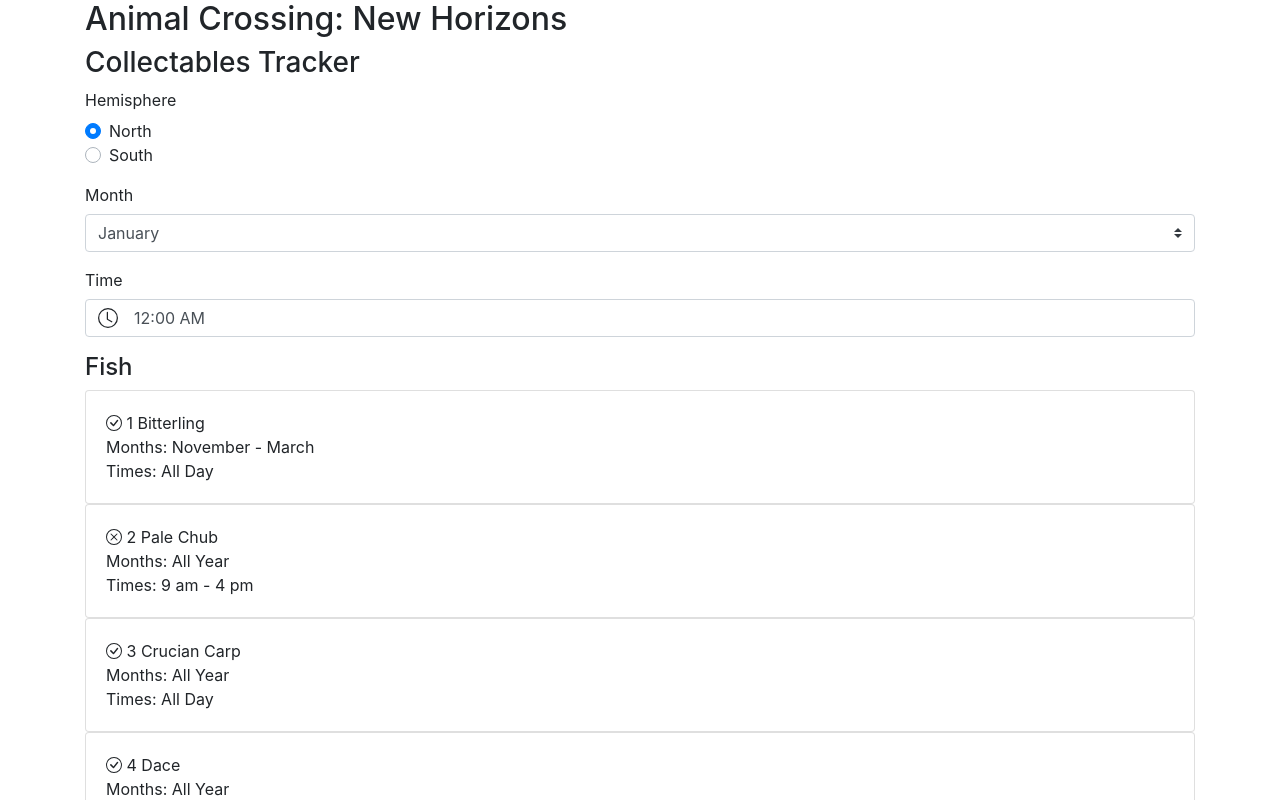
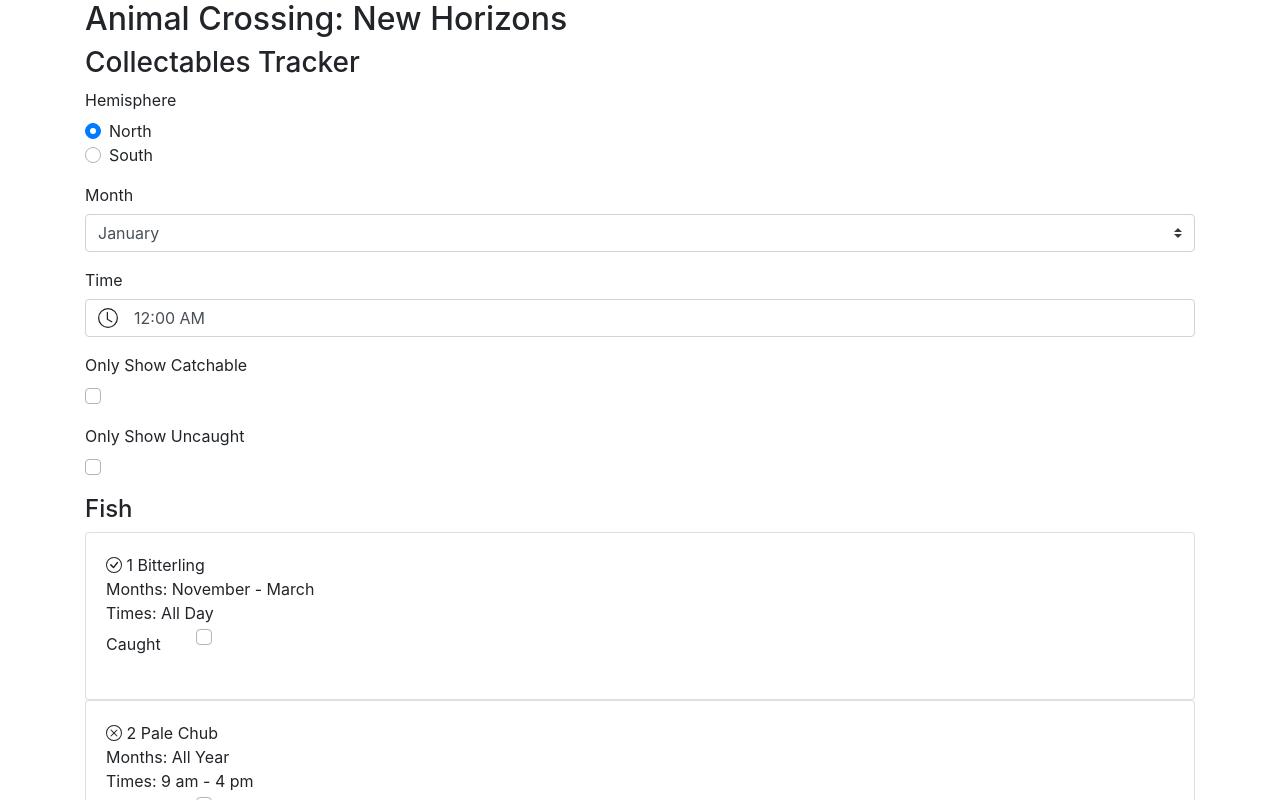
Before and after one commit to nikkocampbell/acnh-tracker, a Vue app: page / in a window 1280 px wide. Shown: the top 800 px of the page. Built offline with nearby package versions, Linux system fonts and the light colour scheme.

Commit message:
Filtering

```diff
--- a/src/App.vue
+++ b/src/App.vue
@@ -35,6 +35,13 @@
             v-model="time"
           />
         </b-form-group>
+
+        <b-form-group label="Only Show Catchable">
+          <b-form-checkbox v-model="onlyCatchable" />
+        </b-form-group>
+        <b-form-group label="Only Show Uncaught">
+          <b-form-checkbox v-model="onlyUncaught"/>
+        </b-form-group>
       </b-col>
     </b-row>
     <b-row>
@@ -43,6 +50,7 @@
         <b-card
           v-for="f in fish"
           :key="f.id"
+          v-show="shouldShowCatchable(f)"
         >
           <catchable :value="f" list="fish"/>
         </b-card>
@@ -70,6 +78,9 @@
 
   data() {
     return {
+      onlyCatchable: false,
+      onlyUncaught: false,
+
       monthOptions: [
         { text: 'January', value: 1 },
         { text: 'February', value: 2 },
@@ -91,6 +102,11 @@
       const today = new Date();
       return `${today.getHours()}:${today.getMinutes()}:${today.getSeconds()}`;
     },
+    shouldShowCatchable({ canCatch, caught }) {
+      if (this.onlyCatchable && !canCatch) return false;
+      if (this.onlyUncaught && caught) return false;
+      return true;
+    },
   },
   computed: {
     ...mapState(['fish']),
--- a/src/components/Catchable.vue
+++ b/src/components/Catchable.vue
@@ -6,6 +6,11 @@
     Months: {{ formattedMonths }}
     <br />
     Times: {{ formattedTimes }}
+    <br />
+    <b-row></b-row>
+    <b-form-group label="Caught" label-cols="1">
+      <b-form-checkbox v-model="caught"/>
+    </b-form-group>
   </div>
 </template>
 
@@ -23,6 +28,19 @@
   computed: {
     ...mapState(['hemisphere', 'month']),
     ...mapGetters(['hour']),
+
+    caught: {
+      get() {
+        return this.value.caught;
+      },
+      set(value) {
+        this.$store.dispatch('updateCaught', {
+          id: this.value.id,
+          value,
+          list: this.list,
+        });
+      },
+    },
 
     isCatchable() {
       return this.isCatchableTime && this.isCatchableMonth;
--- a/src/store/index.js
+++ b/src/store/index.js
@@ -34,6 +34,10 @@
       const index = state[list].findIndex((i) => i.id === id);
       state[list][index].canCatch = value;
     },
+    updateCaught(state, { id, value, list }) {
+      const index = state[list].findIndex((i) => i.id === id);
+      state[list][index].caught = value;
+    },
   },
   actions: {
     updateHemisphere({ commit }, value) {
@@ -48,6 +52,9 @@
     updateCanCatch({ commit }, { id, value, list }) {
       commit('updateCanCatch', { id, value, list });
     },
+    updateCaught({ commit }, { id, value, list }) {
+      commit('updateCaught', { id, value, list });
+    },
   },
   modules: {
   },
```
